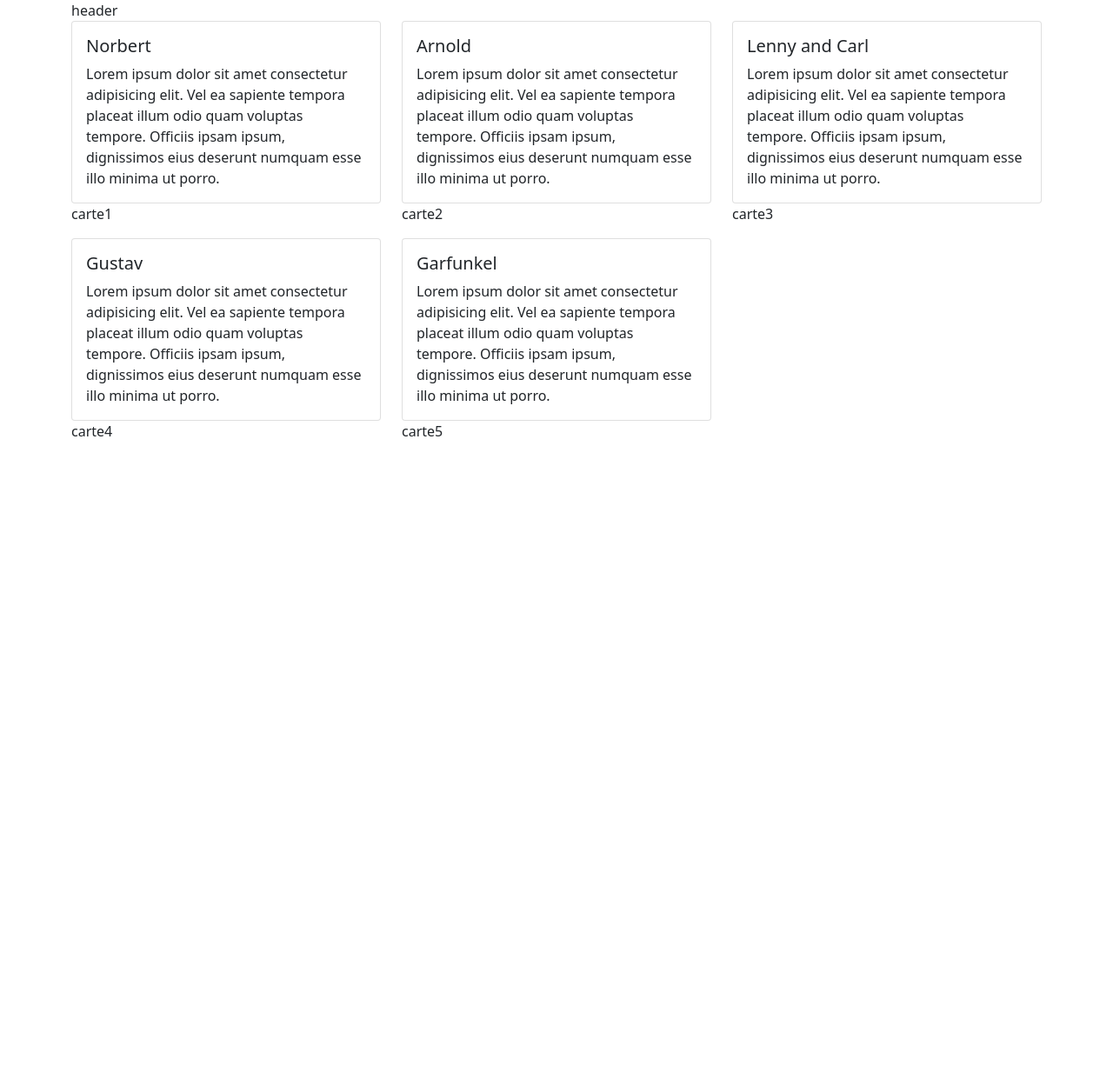
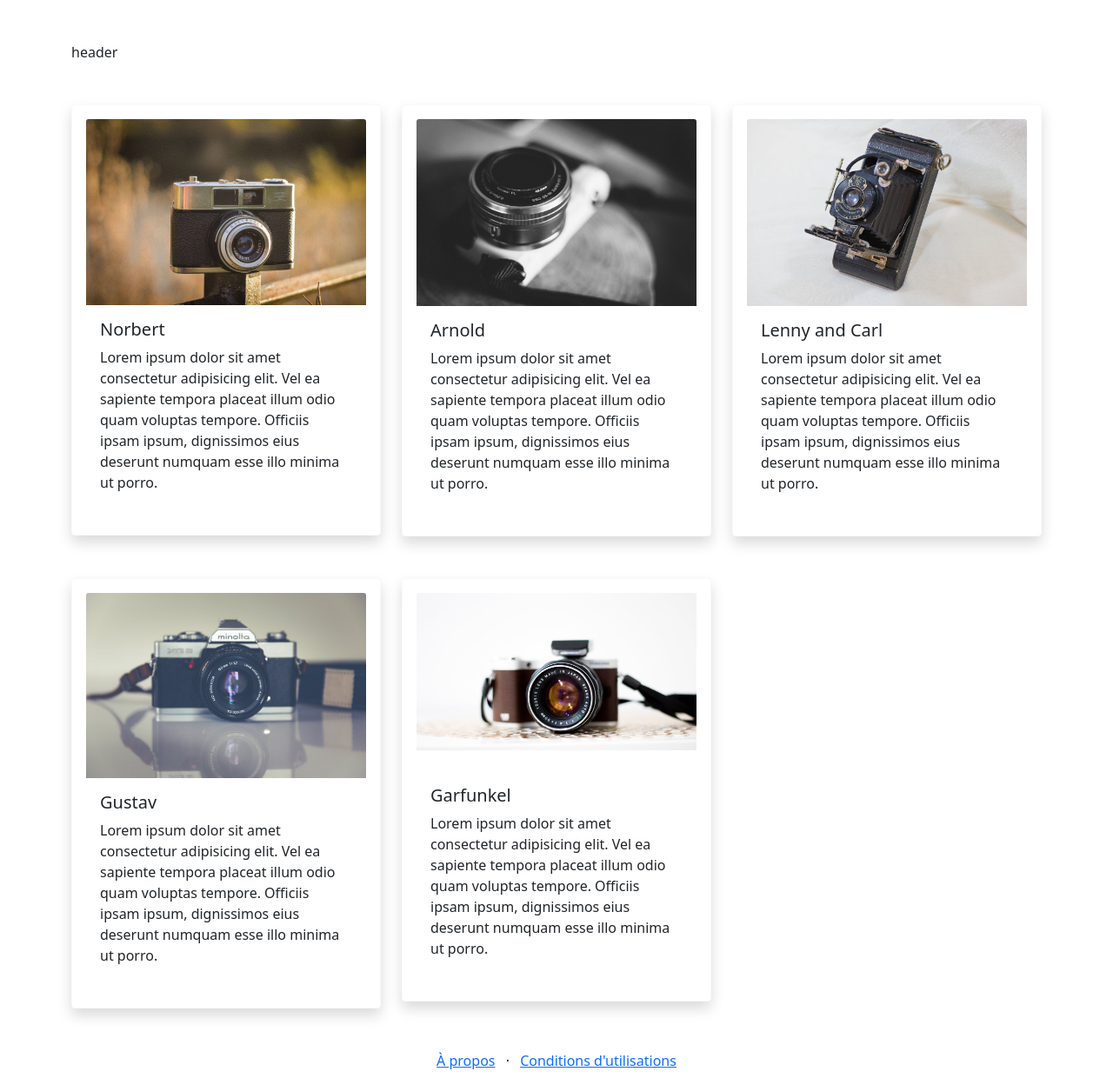
Before and after one commit to manu0801/emmanuelwiart_5_01072021, a plain HTML site: page frontend/Acceuil.html in a window 1280 px wide. Shown: the whole page at 87% size. Before the commit the page ends 800 px from the top, so only its background shows below. Drawn offline with nearby package versions, Linux system fonts and the light colour scheme.

Commit message:
carte page acceuil

```diff
--- a/frontend/Acceuil.html
+++ b/frontend/Acceuil.html
@@ -12,72 +12,94 @@
 </head>
 <body>
 <div class="container">
-    <div class="row">
+    <div class="row my-5">
         <div class="col">
             header
         </div>
     </div>
 
-    <div class="row">
+    <div class="row my-5">
         <div class="col-12 col-lg-4">
-            <div class="card">
+            <div class="card mb-4 mb-lg-0 p-3 border-light shadow">
+                <img src="images/vcam_1.jpg" alt="appareil photo 1" class="card-img-top">
                 <div class="card-body">
                     <h5 class="card-title">Norbert</h5>
                     <p class="card-text">Lorem ipsum dolor sit amet consectetur adipisicing elit.
                      Vel ea sapiente tempora placeat illum odio quam voluptas tempore.
                      Officiis ipsam ipsum, dignissimos eius deserunt numquam esse illo minima ut porro.</p>
+                     <a href="#" class="stretched-link"></a>
                 </div>
             </div>
-            <p>carte1</p>
         </div>
+
         <div class="col-12 col-lg-4">
-            <div class="card">
+            <div class="card mb-4 mb-lg-0 p-3 border-light shadow">
+                <img src="images/vcam_2.jpg" alt="appareil photo 2" class="card-img-top">
                 <div class="card-body">
                     <h5 class="card-title">Arnold</h5>
                     <p class="card-text">Lorem ipsum dolor sit amet consectetur adipisicing elit.
                      Vel ea sapiente tempora placeat illum odio quam voluptas tempore.
                      Officiis ipsam ipsum, dignissimos eius deserunt numquam esse illo minima ut porro.</p>
+                     <a href="#" class="stretched-link"></a>
                 </div>
             </div>
-            <p>carte2</p>
         </div>
+
         <div class="col-12 col-lg-4">
-            <div class="card">
+            <div class="card mb-4 mb-lg-0 p-3 border-light shadow">
+                <img src="images/vcam_3.jpg" alt="appareil photo 3" class="card-img-top">
                 <div class="card-body">
                     <h5 class="card-title">Lenny and Carl</h5>
                     <p class="card-text">Lorem ipsum dolor sit amet consectetur adipisicing elit.
                      Vel ea sapiente tempora placeat illum odio quam voluptas tempore.
                      Officiis ipsam ipsum, dignissimos eius deserunt numquam esse illo minima ut porro.</p>
+                     <a href="#" class="stretched-link"></a>
                 </div>
             </div>
-            <p>carte3</p>
         </div>
     </div>
-    <div class="row">
+
+    <div class="row my-5">
         <div class="col-12 col-lg-4">
-            <div class="card">
+            <div class="card mb-4 mb-lg-0 p-3 border-light shadow">
+                <img src="images/vcam_4.jpg" alt="appareil photo 4" class="card-img-top">
                 <div class="card-body">
                     <h5 class="card-title">Gustav</h5>
                     <p class="card-text">Lorem ipsum dolor sit amet consectetur adipisicing elit.
                      Vel ea sapiente tempora placeat illum odio quam voluptas tempore.
                      Officiis ipsam ipsum, dignissimos eius deserunt numquam esse illo minima ut porro.</p>
+                     <a href="#" class="stretched-link"></a>
                 </div>
             </div>
-            <p>carte4</p>
         </div>
+
         <div class="col-12 col-lg-4">
-            <div class="card">
+            <div class="card mb-4 mb-lg-0 p-3 border-light shadow">
+                <img src="images/vcam_5.jpg" alt="appareil photo 5" class="card-img-top mb-4">
                 <div class="card-body">
                     <h5 class="card-title">Garfunkel</h5>
                     <p class="card-text">Lorem ipsum dolor sit amet consectetur adipisicing elit.
                      Vel ea sapiente tempora placeat illum odio quam voluptas tempore.
                      Officiis ipsam ipsum, dignissimos eius deserunt numquam esse illo minima ut porro.</p>
+                     <a href="#" class="stretched-link"></a>
                 </div>
             </div>
-            <p>carte5</p>
         </div>
     </div>
 </div>
+
+<div class="container">
+    <div class="row">
+    <div class="col">
+        <ul class="list-inline text-center">
+        <li class="list-inline-item"><a href="#">À propos</a></li>
+        <li class="list-inline-item">&middot;</li>
+        <li class="list-inline-item"><a href="#">Conditions d'utilisations</a></li>
+        </ul>
+    </div>
+    </div>
+</div>
+
 
     <script src="https://cdn.jsdelivr.net/npm/@popperjs/core@2.9.2/dist/umd/popper.min.js"
     integrity="sha384-IQsoLXl5PILFhosVNubq5LC7Qb9DXgDA9i+tQ8Zj3iwWAwPtgFTxbJ8NT4GN1R8p" crossorigin="anonymous"></script>
```
Also changed, not shown: frontend/confirmation.html (+11 -0 lines), frontend/panier.html (+11 -0 lines), frontend/produits.html (+11 -0 lines), frontend/images/logo orinoco.jpg (added).
